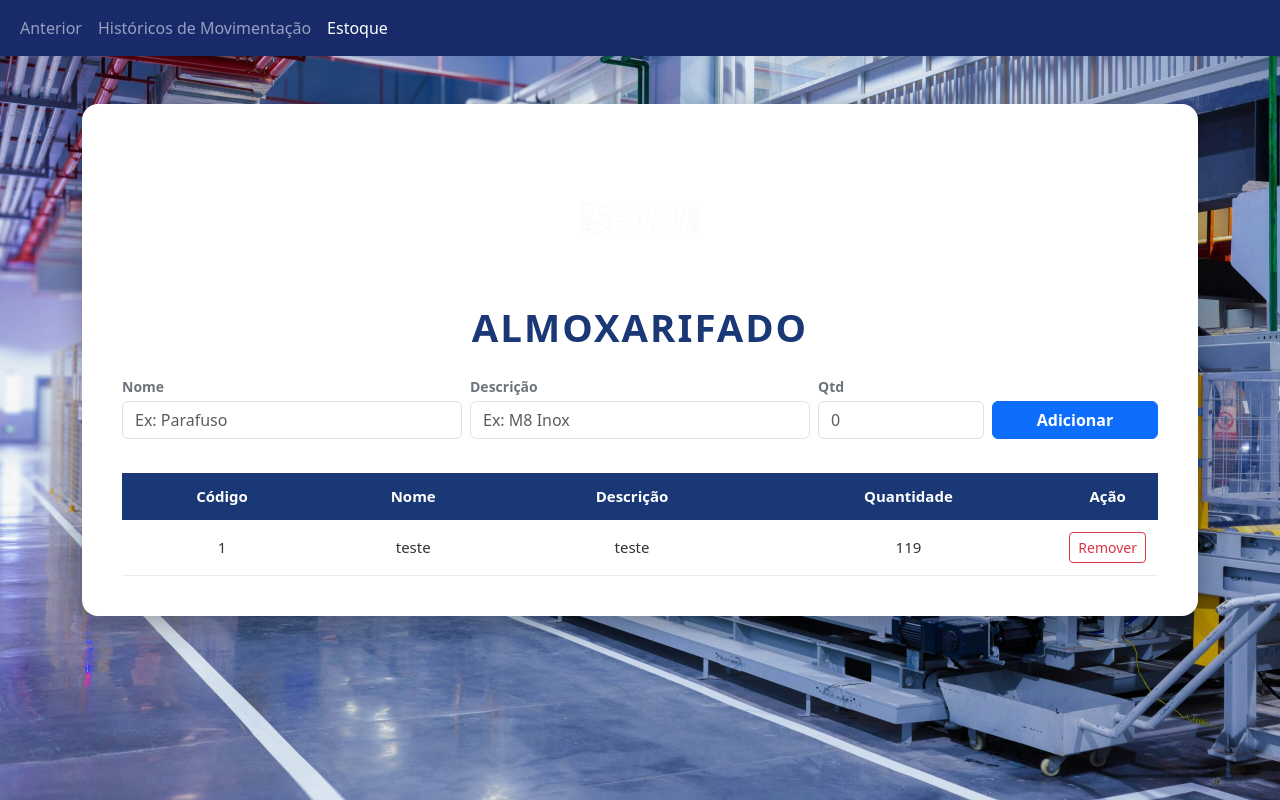
After one commit to MuriloHohmann/TCC-CR7, a Flask app: page /estoque in a window 1280 px wide. The commit adds this page. Run offline with Flask 3, Linux system fonts and the light colour scheme.

Commit message:
bumbum do henrique

```diff
--- a/app.py
+++ b/app.py
@@ -17,5 +17,15 @@ def home():
 def cadastro():
     return render_template("cadastro.html") # Lembre-se de criar esse HTML em templates/
 
+# Rota para Histórico de Movimentações
+@app.route("/movimentacoes")
+def movimentacoes():
+    return render_template("Movimentacoes.html")
+
+# Rota para a Tela de Estoque
+@app.route("/estoque")
+def estoque():
+    return render_template("Estoque.html")
+
 if __name__ == "__main__":
     app.run(debug=True)
--- a/static/script.js
+++ b/static/script.js
@@ -0,0 +1,42 @@
+document.addEventListener('DOMContentLoaded', function () {
+    const form = document.getElementById('formAdicionarItem');
+    const tabela = document.getElementById('tabelaEstoque').querySelector('tbody');
+
+    // Adicionar item
+    if (form) {
+        form.addEventListener('submit', function (event) {
+            event.preventDefault();
+
+            const nome = document.getElementById('nomeItem').value;
+            const desc = document.getElementById('descItem').value;
+            const qtd = document.getElementById('qtdItem').value;
+
+            const novoCodigo = tabela.rows.length + 1;
+
+            const novaLinha = tabela.insertRow();
+            novaLinha.innerHTML = `
+                <td>${novoCodigo}</td>
+                <td>${nome}</td>
+                <td>${desc}</td>
+                <td>${qtd}</td>
+                <td><button class="btn btn-outline-danger btn-sm btn-remover">Remover</button></td>
+            `;
+
+            form.reset();
+        });
+    }
+
+    // Remover item e reajustar o código
+    if (tabela) {
+        tabela.addEventListener('click', function (event) {
+            if (event.target.classList.contains('btn-remover')) {
+                const linha = event.target.closest('tr');
+                linha.remove();
+
+                Array.from(tabela.rows).forEach((tr, index) => {
+                    tr.cells[0].innerText = index + 1;
+                });
+            }
+        });
+    }
+});
--- a/static/style.css
+++ b/static/style.css
@@ -50,7 +50,7 @@
     position: relative;
     left: 1080px;
     top: 380px;
-    border: none; /* <-- Remove a borda padrão */
+    border: none;
     color: white;
 }
 
@@ -59,50 +59,142 @@
     position: relative;
     left: 1100px;
     top: 380px;
-    border: none; /* <-- Remove a borda verde/padrão */
+    border: none;
     color: white;
 }
 
 #navbar {
     background-color: #192a6b !important;
 }
+/* --- FUNDO DA PÁGINA (FÁBRICA) --- */
 #home1 {
-    background-color: rgb(255, 255, 255);
+    background-image: url('industria.png') !important;
+    background-size: cover !important;
+    background-position: center !important;
+    background-attachment: fixed !important;
+    background-repeat: no-repeat !important;
+    min-height: 100vh;
 }
 
-/* --- ESTILOS DO BANNER DE FUNDO + LOGO --- */
-.header-container {
-  position: relative;
-  width: 100%;
-  max-height: 400px;
-  overflow: hidden;
+
+/* --- LOGO DO SENAI --- */
+#logo {
+  max-width: 250px !important;
+  height: auto !important;
+  margin-top: 10px !important;    /* Espaço em cima da logo */
+  margin-bottom: 20px !important; /* Espaço entre a logo e o carrossel */
 }
 
-#fundohome {
-  width: 100%;
-  height: 400px;
-  object-fit: cover;
-  display: block;
-}
-
-#logo {
-  position: absolute;
-  top: 50%;
-  left: 50%;
-  transform: translate(-50%, -50%);
-  max-width: 300px;
-  height: auto;
-}
-
-/* --- ESTILOS DO CARROSSEL --- */
+/* --- CARROSSEL --- */
 #carouselExampleAutoplayin {
-  width: 90%;
-  max-width: 700px;
-  margin: 40px auto; /* Centraliza na tela */
+  width: 85% !important;
+  max-width: 1000px !important;
+  margin: 0 auto 30px auto !important; /* MANTENHA 0 AQUI (o espaço de cima é dado pelo margin-bottom da logo!) */
 }
 
 .carousel-item img {
-  height: 400px;
+  width: 100%;
+  height: 380px !important;
   object-fit: cover;
-  border-radius: 10px;
+  border-radius: 12px;
 }
+
+.fundo-paginas-novas {
+  background-image: url('/static/industria.png') !important;
+  background-size: cover !important;
+  background-position: center !important;
+  background-attachment: fixed !important;
+  background-repeat: no-repeat !important;
+  min-height: 100vh;
+}
+
+/* --- FUNDO DAS PÁGINAS NOVAS --- */
+.fundo-paginas-novas {
+    background-image: url('/static/industria.png') !important;
+    background-size: cover !important;
+    background-position: center !important;
+    background-attachment: fixed !important;
+    background-repeat: no-repeat !important;
+    min-height: 100vh;
+}
+
+/* --- FUNDO DAS PÁGINAS NOVAS --- */
+.fundo-paginas-novas {
+    background-image: url('/static/industria.png') !important;
+    background-size: cover !important;
+    background-position: center !important;
+    background-attachment: fixed !important;
+    background-repeat: no-repeat !important;
+    min-height: 100vh;
+}
+
+/* --- FUNDO DAS PÁGINAS NOVAS --- */
+.fundo-paginas-novas {
+    background-image: url('/static/industria.png') !important;
+    background-size: cover !important;
+    background-position: center !important;
+    background-attachment: fixed !important;
+    background-repeat: no-repeat !important;
+    min-height: 100vh;
+}
+
+/* --- ESTILOS DO ALMOXARIFADO --- */
+.caixa-almoxarifado {
+    background-color: #ffffff !important;
+    color: #1a3875;
+    padding: 40px;
+    border-radius: 16px;
+    box-shadow: 0 10px 30px rgba(0, 0, 0, 0.3);
+}
+
+/* Centralização do Cabeçalho */
+.header-container {
+    display: flex;
+    flex-direction: column;
+    align-items: center;
+    justify-content: center;
+    gap: 10px;
+}
+
+.logo-senai {
+    max-width: 150px;
+    height: auto;
+}
+
+.titulo-almoxarifado {
+    color: #1a3875;
+    font-weight: 800;
+    font-size: 2.4rem;
+    letter-spacing: 2px;
+}
+
+/* --- TABELA CLEAN --- */
+.tabela-simples {
+    border-collapse: collapse;
+    width: 100%;
+    margin-top: 10px;
+}
+
+.tabela-simples th {
+    background-color: #1a3875 !important;
+    color: #ffffff !important;
+    text-align: center;
+    vertical-align: middle;
+    padding: 12px;
+    font-size: 15px;
+    border: none;
+}
+
+.tabela-simples td {
+    background-color: #ffffff !important;
+    color: #333333 !important;
+    border-bottom: 1px solid #e9ecef !important;
+    text-align: center;
+    vertical-align: middle;
+    padding: 12px;
+    font-size: 15px;
+}
+
+.tabela-simples tr:hover td {
+    background-color: #f8f9fa !important;
+}
--- /dev/null
+++ b/templates/Estoque.html
@@ -0,0 +1,101 @@
+<!DOCTYPE html>
+<html lang="pt-br">
+<head>
+    <meta charset="UTF-8">
+    <meta name="viewport" content="width=device-width, initial-scale=1.0">
+    <title>Estoque - Almoxarifado</title>
+
+    <!-- CSS do Bootstrap -->
+    <link href="https://cdn.jsdelivr.net/npm/bootstrap@5.3.3/dist/css/bootstrap.min.css" rel="stylesheet">
+
+    <!-- Seu CSS customizado -->
+    <link rel="stylesheet" href="{{ url_for('static', filename='style.css') }}">
+</head>
+<body class="fundo-paginas-novas">
+
+    <!-- NAVBAR NO TOPO -->
+    <nav id="navbar" class="navbar navbar-expand-lg" style="background-color: #192a6b;" data-bs-theme="dark">
+        <div class="container-fluid">
+            <button class="navbar-toggler" type="button" data-bs-toggle="collapse" data-bs-target="#navbarNav">
+                <span class="navbar-toggler-icon"></span>
+            </button>
+            <div class="collapse navbar-collapse" id="navbarNav">
+                <ul class="navbar-nav">
+                    <li class="nav-item">
+                        <a class="nav-link" href="{{ url_for('login') }}">Anterior</a>
+                    </li>
+                    <li class="nav-item">
+                        <a class="nav-link" href="{{ url_for('movimentacoes') }}">Históricos de Movimentação</a>
+                    </li>
+                    <li class="nav-item">
+                        <a class="nav-link active" aria-current="page" href="{{ url_for('estoque') }}">Estoque</a>
+                    </li>
+                </ul>
+            </div>
+        </div>
+    </nav>
+
+    <!-- CONTEÚDO PRINCIPAL -->
+    <div class="container my-5">
+        <div class="caixa-almoxarifado">
+
+            <!-- Cabeçalho Centralizado -->
+            <div class="header-container text-center mb-4">
+                <img src="{{ url_for('static', filename='fundosenai.png.png') }}" alt="SENAI" class="logo-senai">
+                <h1 class="titulo-almoxarifado text-center m-0">ALMOXARIFADO</h1>
+            </div>
+
+            <!-- Formulário Simplificado -->
+            <form id="formAdicionarItem" class="row g-2 mb-4 align-items-end">
+                <div class="col-md-4">
+                    <label class="form-label fw-bold text-secondary mb-1 small">Nome</label>
+                    <input type="text" id="nomeItem" class="form-control" placeholder="Ex: Parafuso" required>
+                </div>
+                <div class="col-md-4">
+                    <label class="form-label fw-bold text-secondary mb-1 small">Descrição</label>
+                    <input type="text" id="descItem" class="form-control" placeholder="Ex: M8 Inox" required>
+                </div>
+                <div class="col-md-2">
+                    <label class="form-label fw-bold text-secondary mb-1 small">Qtd</label>
+                    <input type="number" id="qtdItem" class="form-control" placeholder="0" required>
+                </div>
+                <div class="col-md-2">
+                    <button type="submit" class="btn btn-primary w-100 fw-bold">Adicionar</button>
+                </div>
+            </form>
+
+            <!-- Tabela Simples -->
+            <div class="table-responsive">
+                <table class="table tabela-simples mb-0" id="tabelaEstoque">
+                    <thead>
+                        <tr>
+                            <th scope="col">Código</th>
+                            <th scope="col">Nome</th>
+                            <th scope="col">Descrição</th>
+                            <th scope="col">Quantidade</th>
+                            <th scope="col" style="width: 100px;">Ação</th>
+                        </tr>
+                    </thead>
+                    <tbody>
+                        <tr>
+                            <td>1</td>
+                            <td>teste</td>
+                            <td>teste</td>
+                            <td>119</td>
+                            <td><button class="btn btn-outline-danger btn-sm btn-remover">Remover</button></td>
+                        </tr>
+                    </tbody>
+                </table>
+            </div>
+
+        </div>
+    </div>
+
+    <!-- JS do Bootstrap -->
+    <script src="https://cdn.jsdelivr.net/npm/bootstrap@5.3.3/dist/js/bootstrap.bundle.min.js"></script>
+
+    <!-- Seu Script JS externo -->
+    <script src="{{ url_for('static', filename='script.js') }}"></script>
+
+</body>
+</html>
```
Also changed, not shown: templates/Movimentacoes.html (added, +19 -0 lines), templates/home.html (+10 -12 lines), static/liberta2019.png (added), static/macaco.png (deleted), static/macaco2.png (deleted), static/muriloheat.png (added), 1 other file.
